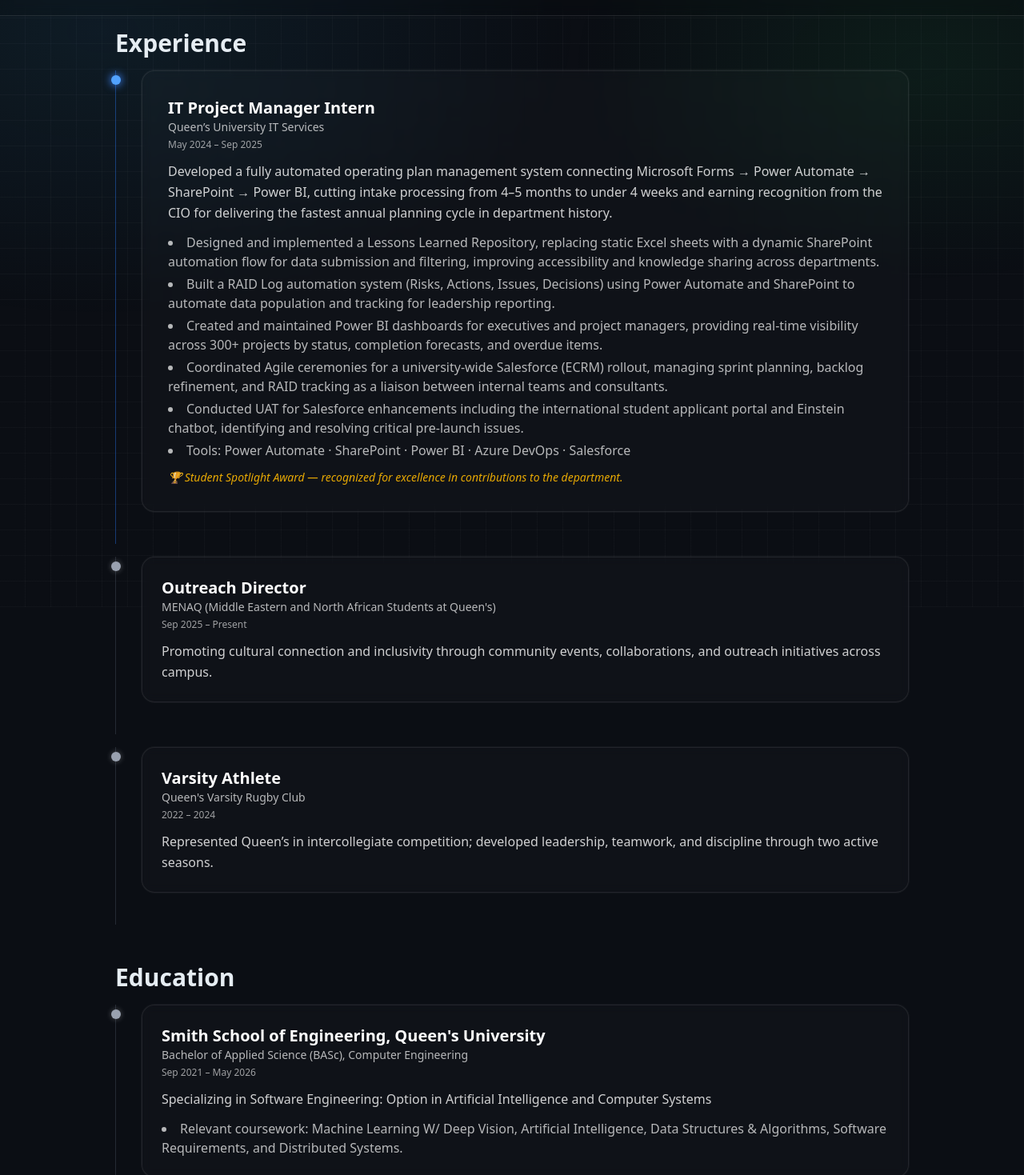
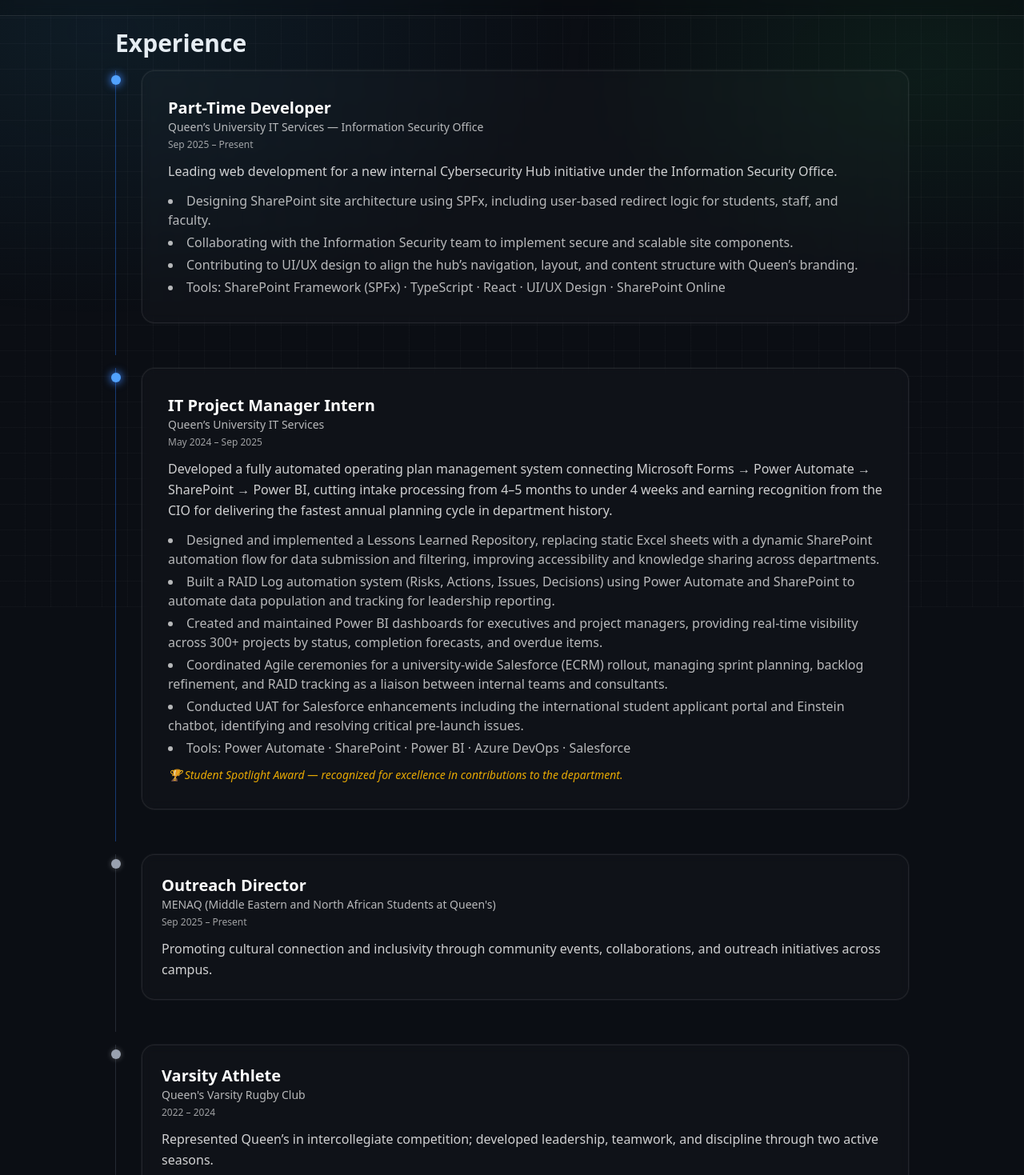
Before and after one commit to khalidtahir/portfolio, a Next.js app: page /background in a window 1280 px wide. Shown: the part 41-1510 px from the top of the page at 80% size. Built offline with nearby package versions, Linux system fonts and the light colour scheme.

Commit message:
Update background timeline, README project structure, and resume

```diff
--- a/src/app/background/page.tsx
+++ b/src/app/background/page.tsx
@@ -69,6 +69,20 @@
       {/* Experience */}
       <Section title="Experience">
         <TimelineCard
+          title="Part-Time Developer"
+          subtitle="Queen’s University IT Services — Information Security Office"
+          date="Sep 2025 – Present"
+          description="Leading web development for a new internal Cybersecurity Hub initiative under the Information Security Office."
+          highlights={[
+            "Designing SharePoint site architecture using SPFx, including user-based redirect logic for students, staff, and faculty.",
+            "Collaborating with the Information Security team to implement secure and scalable site components.",
+            "Contributing to UI/UX design to align the hub’s navigation, layout, and content structure with Queen’s branding.",
+            "Tools: SharePoint Framework (SPFx) · TypeScript · React · UI/UX Design · SharePoint Online"
+          ]}
+          isExperience={true}
+        />
+
+        <TimelineCard
           title="IT Project Manager Intern"
           subtitle="Queen’s University IT Services"
           date="May 2024 – Sep 2025"
@@ -79,11 +93,12 @@
             "Created and maintained Power BI dashboards for executives and project managers, providing real-time visibility across 300+ projects by status, completion forecasts, and overdue items.",
             "Coordinated Agile ceremonies for a university-wide Salesforce (ECRM) rollout, managing sprint planning, backlog refinement, and RAID tracking as a liaison between internal teams and consultants.",
             "Conducted UAT for Salesforce enhancements including the international student applicant portal and Einstein chatbot, identifying and resolving critical pre-launch issues.",
-            "Tools: Power Automate · SharePoint · Power BI · Azure DevOps · Salesforce"
+            "Tools: Power Automate · SharePoint · Power BI · Azure DevOps · Salesforce",
           ]}
           award="🏆 Student Spotlight Award — recognized for excellence in contributions to the department."
           isExperience={true}
         />
+
         <TimelineCard
           title="Outreach Director"
           subtitle="MENAQ (Middle Eastern and North African Students at Queen's)"
@@ -107,7 +122,7 @@
           date="Sep 2021 – May 2026"
           description="Specializing in Software Engineering: Option in Artificial Intelligence and Computer Systems"
           highlights={[
-            "Relevant coursework: Machine Learning W/ Deep Vision, Artificial Intelligence, Data Structures & Algorithms, Software Requirements, and Distributed Systems.",
+            "Relevant coursework: Machine Learning w/ Deep Vision, Artificial Intelligence, Data Structures & Algorithms, Software Requirements, and Distributed Systems.",
           ]}
         />
       </Section>
```
Also changed, not shown: 2 other files (tests, documents, lock files or other folders).
